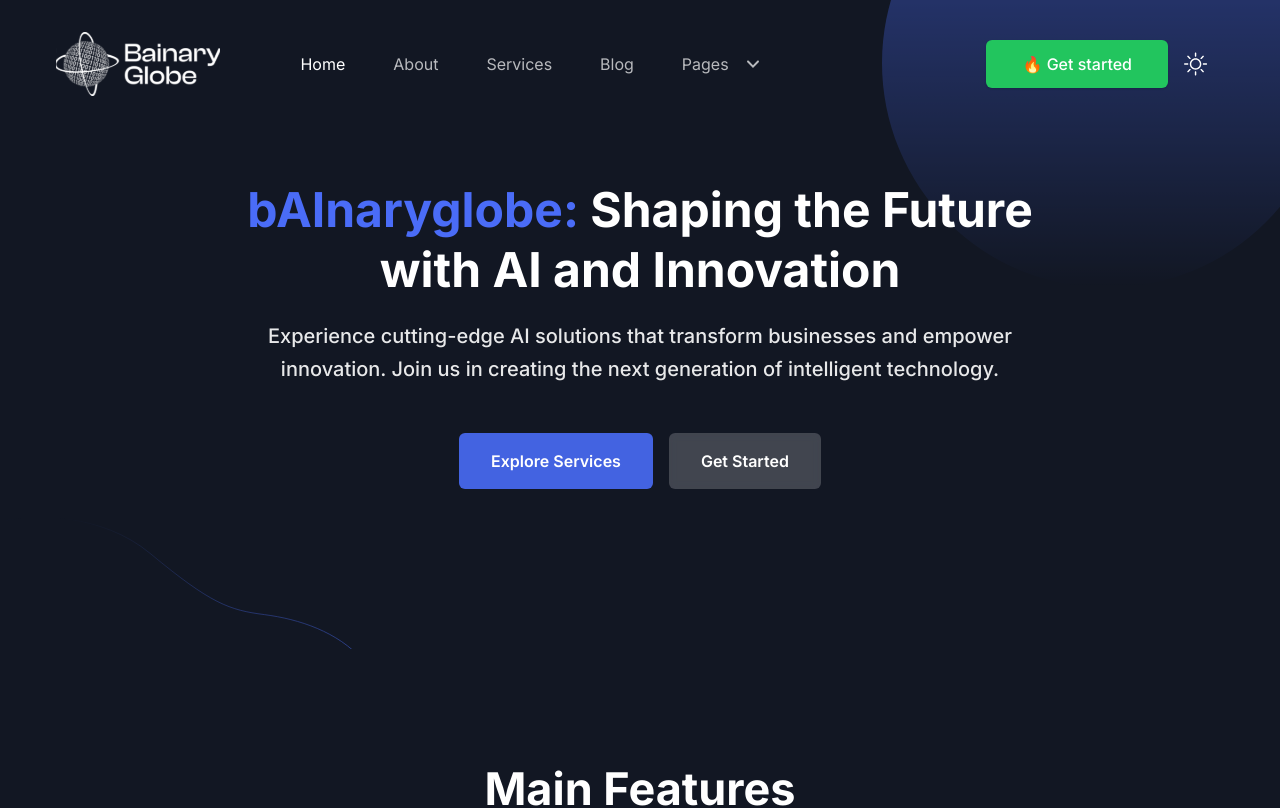
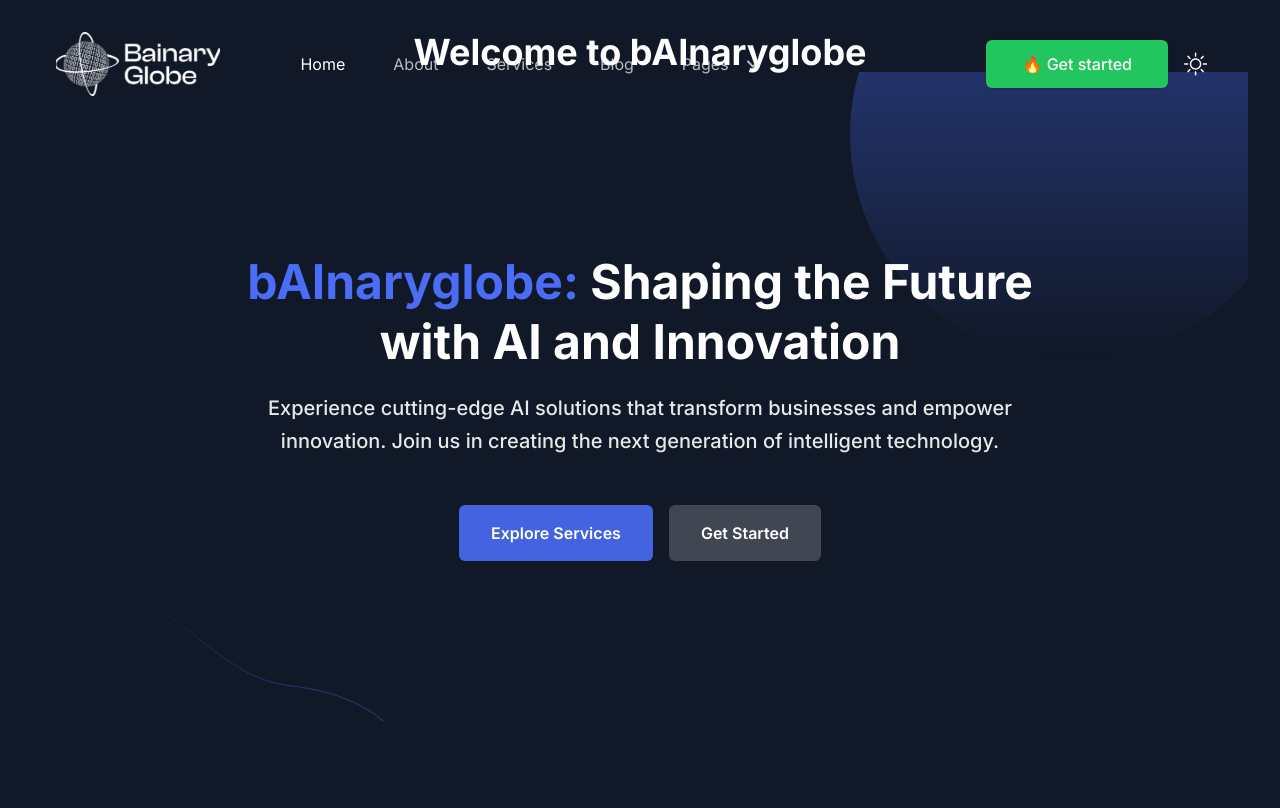
Before and after one commit to bAInaryglobe/bAInaryglobe, a Next.js app: page / in a window 1280 px wide. Shown: the top 808 px of the page. Built offline with nearby package versions, Linux system fonts and the light colour scheme.

Commit message:
🔁  refactor: simplify component exports and enhance descriptions for About and BlogDetails pages

```diff
--- a/src/app/about/page.tsx
+++ b/src/app/about/page.tsx
@@ -10,17 +10,15 @@
   // other metadata
 };
 
-const AboutPage = () => {
+export default function AboutPage() {
   return (
     <>
       <Breadcrumb
         pageName="About Page"
-        description="Helping millions of people find their ideal digital solutions, bAInary Globe combines innovation with practicality to shape the future of technology with user-centric design and excellence."
+        description="bAInary Globe: Innovating with a user-centric approach."
       />
       <AboutSectionOne />
       <AboutSectionTwo />
     </>
   );
-};
-
-export default AboutPage;
+}
--- a/src/app/blog-sidebar/page.tsx
+++ b/src/app/blog-sidebar/page.tsx
@@ -12,7 +12,7 @@
   // other metadata
 };
 
-const BlogSidebarPage = () => {
+export default function BlogSidebarPage() {
   return (
     <>
       <section className="overflow-hidden pb-[120px] pt-[180px]">
@@ -457,6 +457,4 @@
       </section>
     </>
   );
-};
-
-export default BlogSidebarPage;
+}
--- a/src/app/contact/page.tsx
+++ b/src/app/contact/page.tsx
@@ -9,17 +9,15 @@
   // other metadata
 };
 
-const ContactPage = () => {
+export default function ContactPage() {
   return (
-    <>
+    <main className="mx-auto max-w-screen-md p-8">
+      <h1 className="mb-6 text-2xl font-bold">Contact Us</h1>
       <Breadcrumb
         pageName="Contact Page"
         description="Having any issues? you can contact us at bAInaryglobe from here."
       />
-
       <Contact />
-    </>
+    </main>
   );
-};
-
-export default ContactPage;
+}
--- a/src/app/error/page.tsx
+++ b/src/app/error/page.tsx
@@ -8,9 +8,10 @@
   // other metadata
 };
 
-const ErrorPage = () => {
+export default function ErrorPage() {
   return (
-    <>
+    <div className="flex h-screen flex-col items-center justify-center">
+      <h1 className="mb-4 text-3xl font-bold">Oops! Something went wrong.</h1>
       <section className="relative z-10 pb-16 pt-36 md:pb-20 lg:pb-28 lg:pt-[180px]">
         <div className="container">
           <div className="flex flex-wrap -mx-4">
@@ -531,8 +532,6 @@
           </svg>
         </div>
       </section>
-    </>
+    </div>
   );
-};
-
-export default ErrorPage;
+}
--- a/src/app/layout.tsx
+++ b/src/app/layout.tsx
@@ -17,13 +17,8 @@
 }) {
   return (
     <html suppressHydrationWarning lang="en">
-      {/*
-        <head /> will contain the components returned by the nearest parent
-        head.js. Find out more at https://beta.nextjs.org/docs/api-reference/file-conventions/head
-      */}
       <head />
-
-      <body className={`bg-[#FCFCFC] dark:bg-black ${inter.className}`}>
+      <body className="min-h-screen bg-white dark:bg-gray-900">
         <Providers>
           <Header />
           {children}
--- a/src/app/page.tsx
+++ b/src/app/page.tsx
@@ -18,10 +18,12 @@
   // other metadata
 };
 
-export default function Home() {
+export default function HomePage() {
   return (
-    <>
+    <main className="flex flex-col items-center">
       <ScrollUp key="scroll-up" />
+      <section className="w-full p-8 text-center">
+        <h1 className="text-4xl font-bold">Welcome to bAInaryglobe</h1>
         <Hero key="hero" />
         <Features key="features" />
         <Video key="video" />
@@ -32,6 +34,7 @@
         <Pricing key="pricing" />
         <Blog key="blog" />
         <Contact key="contact" />
-    </>
+      </section>
+    </main>
   );
 }
--- a/src/app/providers.tsx
+++ b/src/app/providers.tsx
@@ -9,3 +9,12 @@
     </ThemeProvider>
   );
 }
+
+export function SiteProviders({ children }: { children: React.ReactNode }) {
+  // Wrap children in additional context if needed for a robust infrastructure
+  return (
+    <>
+      {children}
+    </>
+  );
+}
```
Also changed, not shown: src/app/blog-details/page.tsx (+3 -4 lines), src/app/blog/page.tsx (+5 -4 lines), src/app/services/ServicesPage.module.css (+8 -0 lines). Lines whose indentation alone changed are shown as unchanged.
